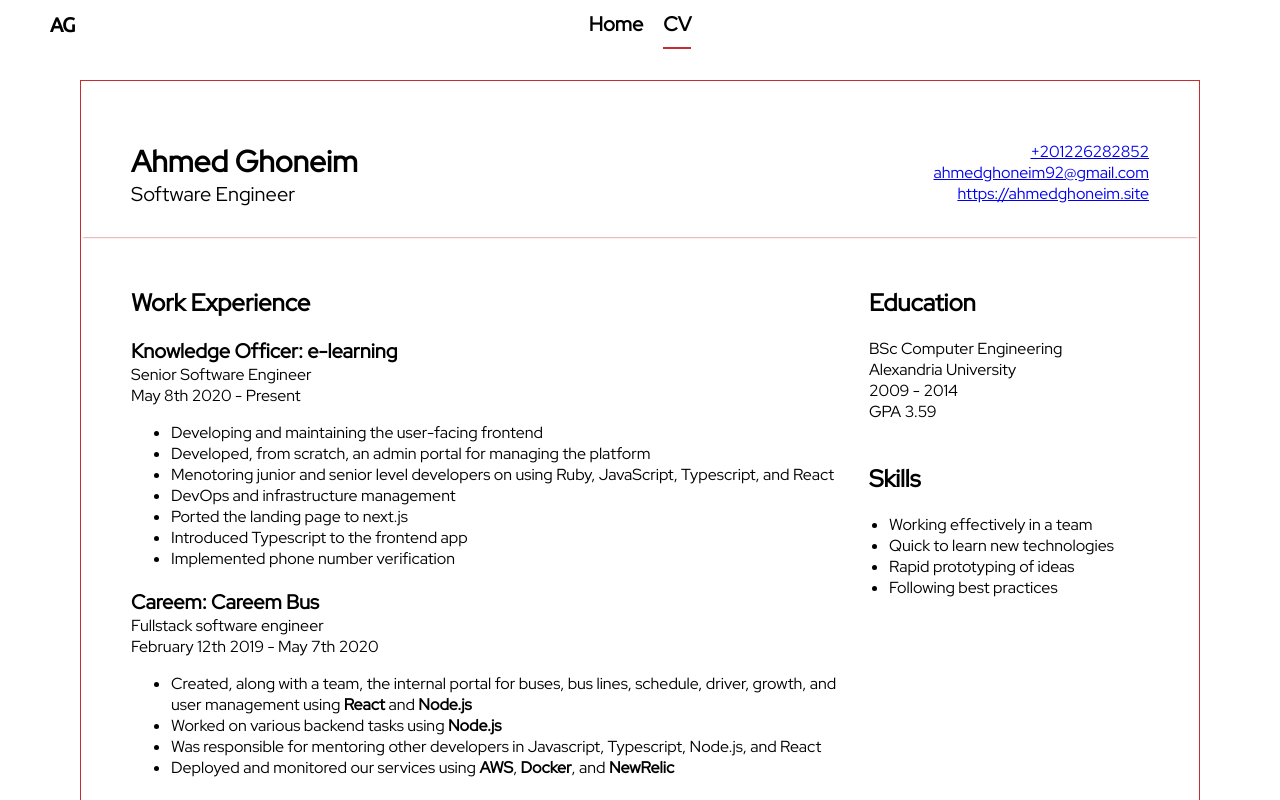
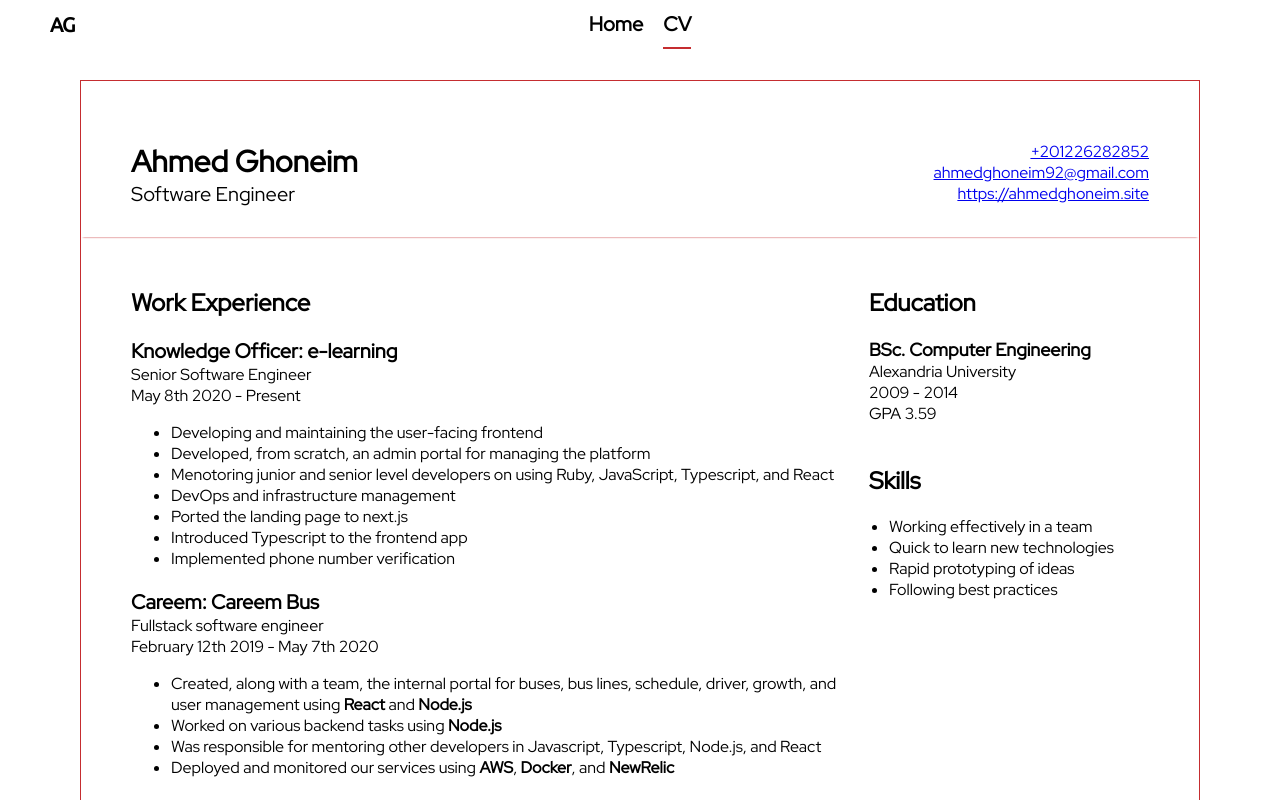
Before and after one commit to aghoneim92/homepage, a Next.js app: page /cv in a window 1280 px wide. Shown: the top 800 px of the page. Built offline with nearby package versions, Linux system fonts and the light colour scheme.

Commit message:
Support print media

```diff
--- a/components/CV/CV.tsx
+++ b/components/CV/CV.tsx
@@ -6,11 +6,19 @@ const Container = styled.div`
   margin: 30px;
   padding: 30px 0;
   border: 1px solid var(--ghoneim-red);
+
+  @media print {
+    border: none;
+  }
 `;
 
 const Header = styled.header`
   display: flex;
   padding: 30px 50px;
+  @media print {
+    padding: 0;
+    padding-bottom: 10px;
+  }
   box-shadow: 0 1.5px 2px -2px var(--ghoneim-red);
 `;
 
@@ -33,6 +41,9 @@ const ContactInfo = styled.div`
 
 const Main = styled.main`
   padding: 30px 50px;
+  @media print {
+    padding: 10px;
+  }
   display: flex;
 `;
 
@@ -50,6 +61,15 @@ const Position = styled.p`
 const RightSide = styled.div`
   padding: 0 20px;
   min-width: 300px;
+  @media print {
+    min-width: 250px;
+  }
+`;
+
+const BSc = styled.p`
+  font-weight: 900;
+  font-size: ${pxToEm(18)};
+  margin-bottom: 0;
 `;
 
 const Skills = styled.ul`
@@ -108,8 +128,7 @@ export default function CV() {
         <RightSide>
           <div>
             <h2>Education</h2>
-            BSc Computer Engineering
-            <br />
+            <BSc>BSc. Computer Engineering</BSc>
             Alexandria University
             <br />
             2009 - 2014
--- a/components/Footer/Footer.tsx
+++ b/components/Footer/Footer.tsx
@@ -7,6 +7,9 @@ const Container = styled.footer`
   border-top: 1px solid var(--ghoneim-red);
   display: flex;
   align-items: center;
+  @media print {
+    display: none;
+  }
 `;
 
 const GithubLink = styled.a`
--- a/components/Navbar.tsx
+++ b/components/Navbar.tsx
@@ -10,6 +10,9 @@ const Container = styled.nav`
   align-items: center;
   @media (max-width: 425px) {
     font-size: 1.5rem;
+  }
+  @media print {
+    display: none;
   }
 `;
 
--- a/pages/_app.tsx
+++ b/pages/_app.tsx
@@ -7,6 +7,9 @@ import "../styles/globals.css";
 const Wrapper = styled.div`
   min-height: 100vh;
   padding: 0 50px;
+  @media print {
+    padding: 0 15px;
+  }
   max-width: 1300px;
   margin: 0 auto;
 `;
```
